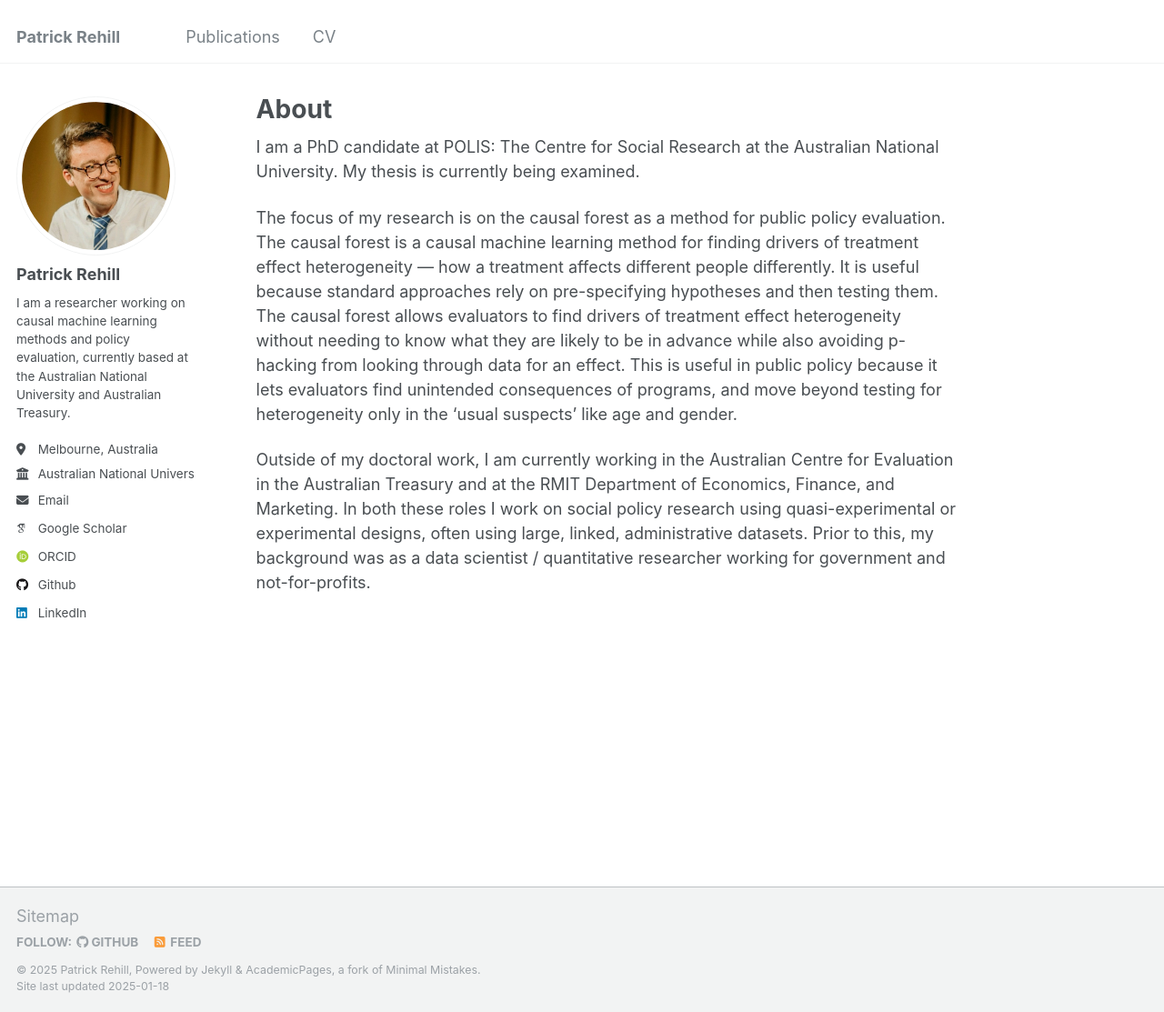
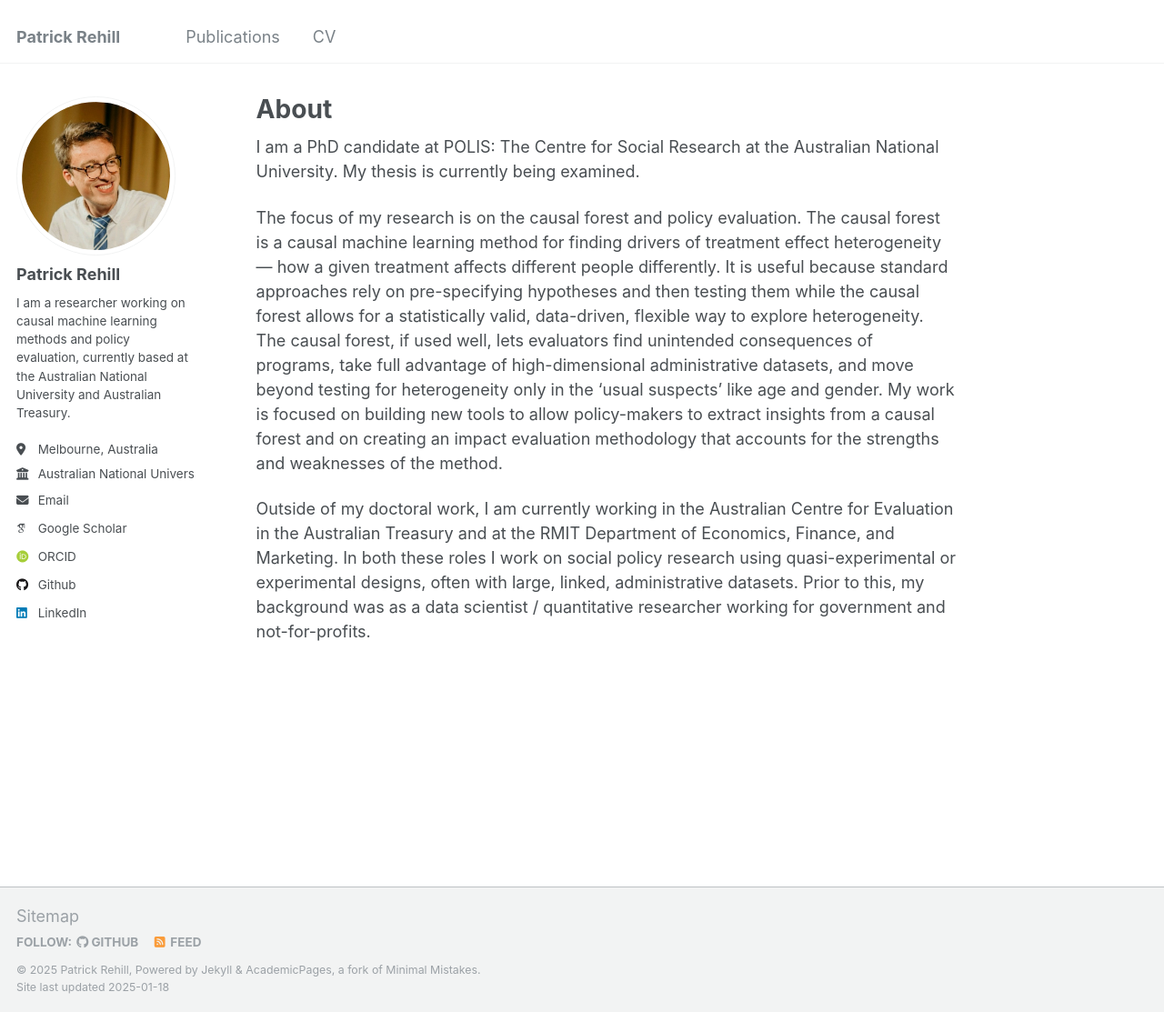
Before and after one commit to pbrehill/pbrehill.github.io, a Jekyll site: the page built from _pages/about.md, in a window 1280 px wide and 1113 px high. Shown: the whole window at 91% size. Built offline with Jekyll 4.4.1, drawn with Linux system fonts in a browser that asks for light colours; some web fonts are replaced.

Commit message:
Updated about

```diff
--- a/_pages/about.md
+++ b/_pages/about.md
@@ -9,6 +9,6 @@
 
 I am a PhD candidate at POLIS: The Centre for Social Research at the Australian National University. My thesis is currently being examined.
 
-The focus of my research is on the causal forest as a method for public policy evaluation. The causal forest is a causal machine learning method for finding drivers of treatment effect heterogeneity — how a treatment affects different people differently. It is useful because standard approaches rely on pre-specifying hypotheses and then testing them. The causal forest allows evaluators to find drivers of treatment effect heterogeneity without needing to know what they are likely to be in advance while also avoiding p-hacking from looking through data for an effect. This is useful in public policy because it lets evaluators find unintended consequences of programs, and move beyond testing for heterogeneity only in the 'usual suspects' like age and gender.
+The focus of my research is on the causal forest and policy evaluation. The causal forest is a causal machine learning method for finding drivers of treatment effect heterogeneity — how a given treatment affects different people differently. It is useful because standard approaches rely on pre-specifying hypotheses and then testing them while the causal forest allows for a statistically valid, data-driven, flexible way to explore heterogeneity. The causal forest, if used well, lets evaluators find unintended consequences of programs, take full advantage of high-dimensional administrative datasets, and move beyond testing for heterogeneity only in the 'usual suspects' like age and gender. My work is focused on building new tools to allow policy-makers to extract insights from a causal forest and on creating an impact evaluation methodology that accounts for the strengths and weaknesses of the method.
 
-Outside of my doctoral work, I am currently working in the Australian Centre for Evaluation in the Australian Treasury and at the RMIT Department of Economics, Finance, and Marketing. In both these roles I work on social policy research using quasi-experimental or experimental designs, often using large, linked, administrative datasets. Prior to this, my background was as a data scientist / quantitative researcher working for government and not-for-profits.
+Outside of my doctoral work, I am currently working in the Australian Centre for Evaluation in the Australian Treasury and at the RMIT Department of Economics, Finance, and Marketing. In both these roles I work on social policy research using quasi-experimental or experimental designs, often with large, linked, administrative datasets. Prior to this, my background was as a data scientist / quantitative researcher working for government and not-for-profits.
```
